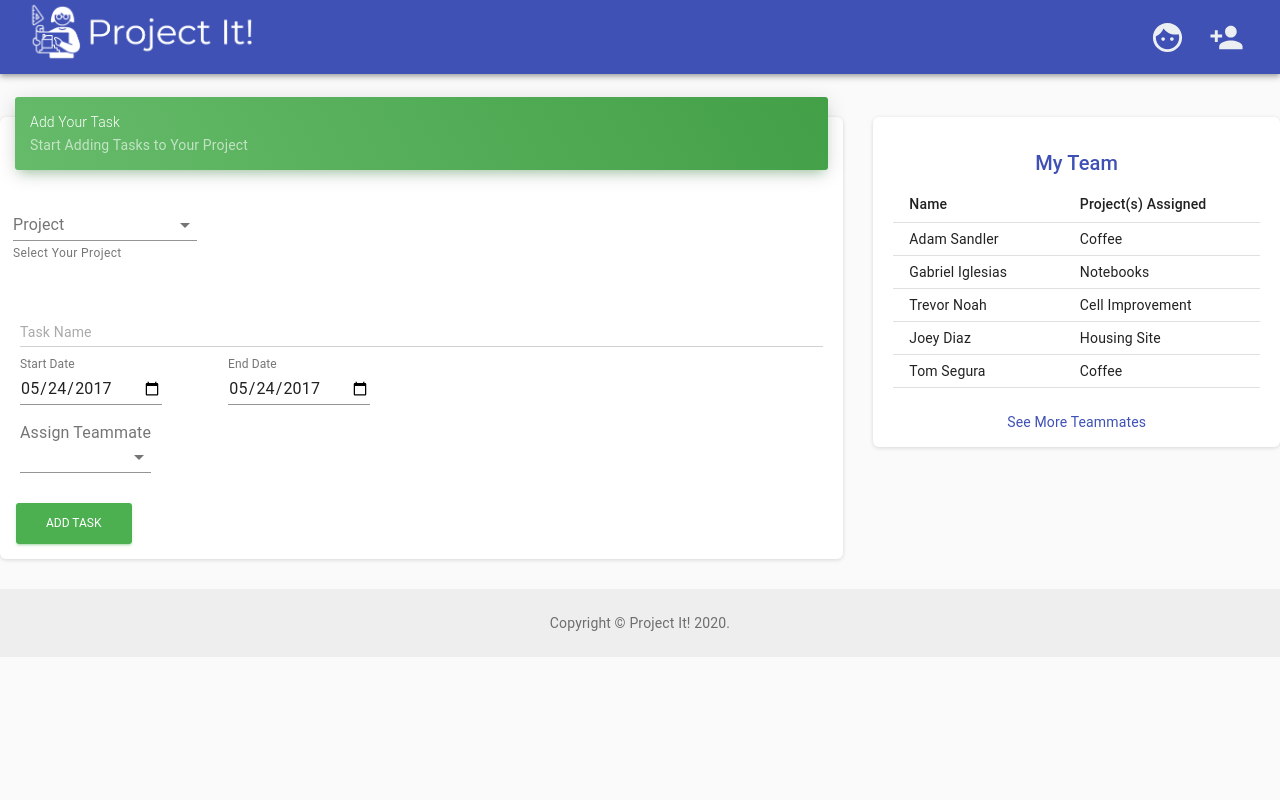
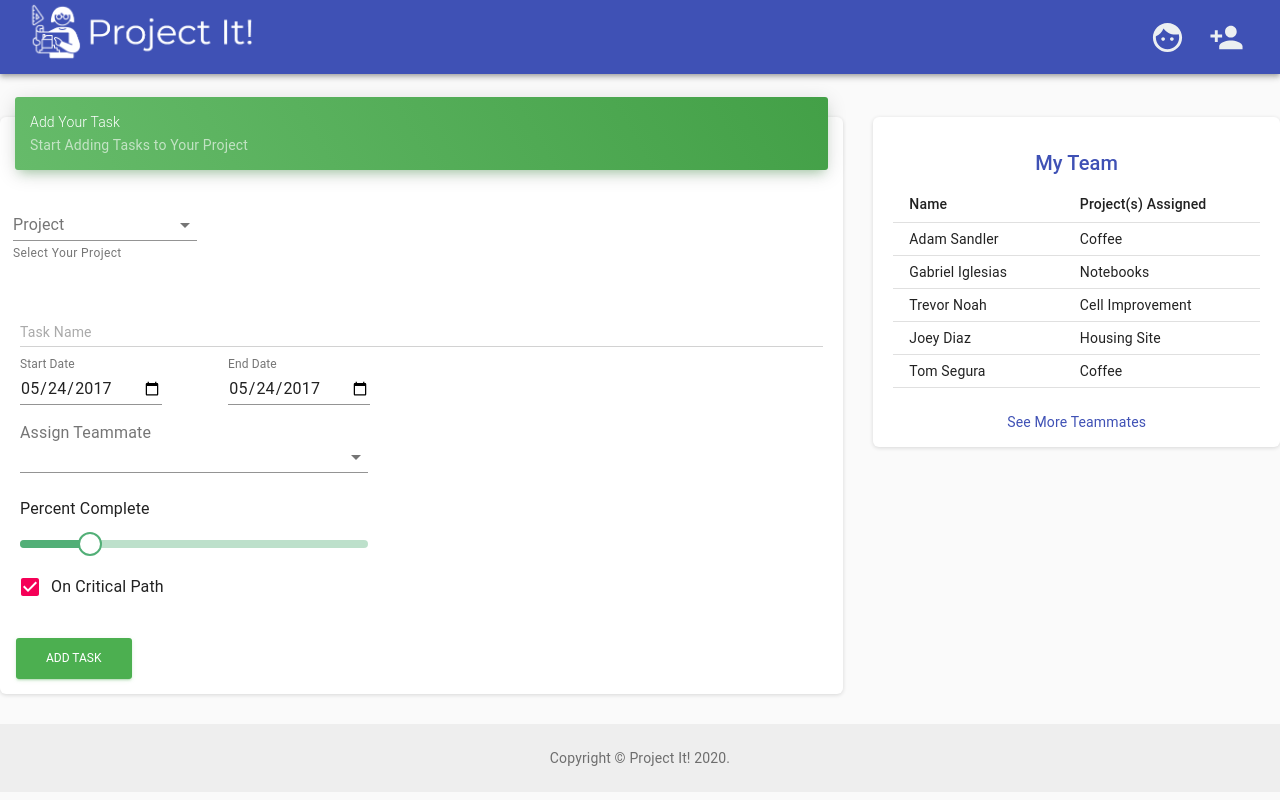
Before and after one commit to roxyvaught/project-it, a React (Create React App) app in the folder client/: page /addtasks in a window 1280 px wide. Built offline with nearby package versions, Linux system fonts and the light colour scheme.

Commit message:
critical path box, percent complete slider

```diff
--- a/client/src/components/Chart/index.js
+++ b/client/src/components/Chart/index.js
@@ -17,7 +17,7 @@
       { type: 'date', label: 'End Date' },
       { type: 'number', label: 'Duration' },
       { type: 'number', label: 'Percent Complete' },
-      { type: 'string', label: 'Dependencies' },
+      { type: 'string', label: 'Tasks' },
     ],
     [
       'Research',
--- /dev/null
+++ b/client/src/components/Slider/index.js
@@ -0,0 +1,75 @@
+import React from 'react';
+import PropTypes from 'prop-types';
+import { withStyles, makeStyles } from '@material-ui/core/styles';
+import Slider from '@material-ui/core/Slider';
+import Typography from '@material-ui/core/Typography';
+import Tooltip from '@material-ui/core/Tooltip';
+
+const useStyles = makeStyles((theme) => ({
+  root: {
+    width: 300 + theme.spacing(3) * 2,
+  },
+  margin: {
+    height: theme.spacing(3),
+  },
+}));
+
+function ValueLabelComponent(props) {
+  const { children, open, value } = props;
+
+  return (
+    <Tooltip open={open} enterTouchDelay={0} placement="top" title={value}>
+      {children}
+    </Tooltip>
+  );
+}
+
+ValueLabelComponent.propTypes = {
+  children: PropTypes.element.isRequired,
+  open: PropTypes.bool.isRequired,
+  value: PropTypes.number.isRequired,
+};
+
+
+
+const PrettoSlider = withStyles({
+  root: {
+    color: '#52af77',
+    height: 8,
+  },
+  thumb: {
+    height: 24,
+    width: 24,
+    backgroundColor: '#fff',
+    border: '2px solid currentColor',
+    marginTop: -8,
+    marginLeft: -12,
+    '&:focus, &:hover, &$active': {
+      boxShadow: 'inherit',
+    },
+  },
+  active: {},
+  valueLabel: {
+    left: 'calc(-50% + 4px)',
+  },
+  track: {
+    height: 8,
+    borderRadius: 4,
+  },
+  rail: {
+    height: 8,
+    borderRadius: 4,
+  },
+})(Slider);
+
+export default function CustomizedSlider() {
+  const classes = useStyles();
+  return (
+    <div className={classes.root}>
+
+      <div className={classes.margin} />
+      <Typography gutterBottom>Percent Complete</Typography>
+      <PrettoSlider valueLabelDisplay="auto" aria-label="pretto slider" defaultValue={20} />
+    </div>
+  );
+}
--- a/client/src/pages/AddTasks.js
+++ b/client/src/pages/AddTasks.js
@@ -17,6 +17,10 @@
 import TextField from '@material-ui/core/TextField';
 import Team from '../components/Team';
 import ProjectSelect from '../components/ProjectSelect';
+import Slider from '../components/Slider'
+
+import FormControlLabel from '@material-ui/core/FormControlLabel';
+import Checkbox from '@material-ui/core/Checkbox';
 
 const styles = {
   cardCategoryWhite: {
@@ -38,15 +42,26 @@
   }
 };
 
+
 const useStyles = makeStyles(styles);
 
 export default function CreateProject() {
   const classes = useStyles();
   const [teammate, setTeammate] = React.useState('');
 
+  const [state, setState] = React.useState({
+    checkedA: true,
+    checkedB: true,
+    checkedF: true,
+    checkedG: true,
+  });
+
   const handleChange = (event) => {
     setTeammate(event.target.value);
+    setState({ ...state, [event.target.name]: event.target.checked });
 };
+
+
   return (
 
     <div>
@@ -115,6 +130,12 @@
             <MenuItem value={30}>Ana</MenuItem>
           </Select>
 
+        <Slider />
+
+          <FormControlLabel
+        control={<Checkbox checked={state.checkedA} onChange={handleChange} name="checkedA" />}
+        label="On Critical Path"
+      />
                 </GridItem>
               </GridContainer>
             </CardBody>
--- a/client/src/pages/CreateProject.js
+++ b/client/src/pages/CreateProject.js
@@ -100,7 +100,7 @@
               <div>&nbsp;&nbsp;</div>
               <GridContainer>
               <GridItem>
-          <InputLabel id="select">Teammate</InputLabel>
+          <InputLabel id="select">Assign Teammate</InputLabel>
           <Select
             labelId="demo-simple-select-label"
             id="demo-simple-select"
```
